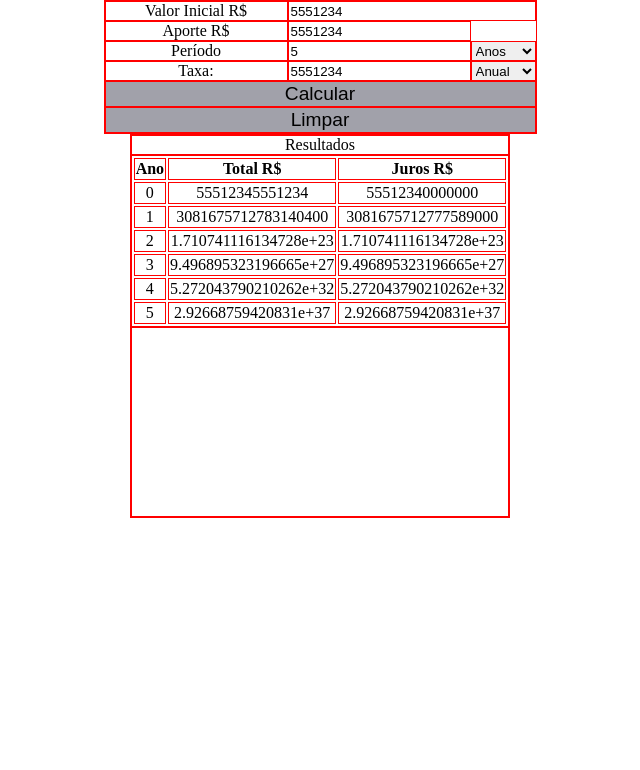
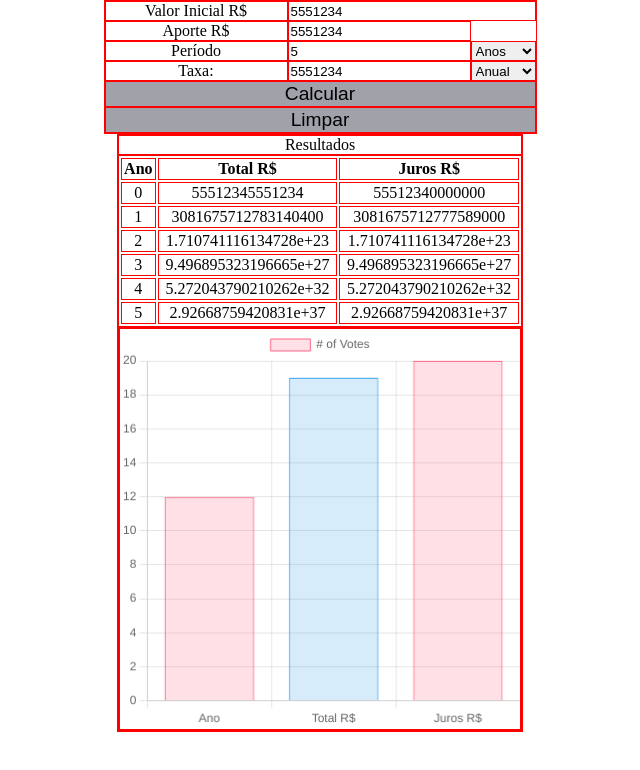
Before and after one commit to giovanniPepi/calculadoraJurosCompostos, a website built with webpack: page src/index.html in a window 1280 px wide. Both pictures are taken after typing "5551234", "5551234", "5", "5551234" into the empty fields and a click on the button "Calcular". Shown: the whole page, without its empty margins (320-960 px from the left). Built offline with nearby package versions, Linux system fonts and the light colour scheme.

Commit message:
Add fucntion to handle result creation, separate result creation in different functions

```diff
--- a/package.json
+++ b/package.json
@@ -36,6 +36,7 @@
   "dependencies": {
     "@mdi/font": "^6.6.96",
     "@mdi/js": "^6.6.96",
+    "chart.js": "^3.7.1",
     "svg-inline-loader": "^0.8.2",
     "svg-loader": "^0.0.2"
   }
--- a/src/getEventListeners.js
+++ b/src/getEventListeners.js
@@ -1,5 +1,4 @@
-import getCompoundInterest from "./getCompoundInterest";
-import getResultTable from "./getResultTable";
+import getResults from "./getResults";
 
 const getEventListeners = () => {
 
@@ -13,8 +12,7 @@ const getEventListeners = () => {
 
     //calls the result and calculator function;
     const calcBtn = document.querySelector('.calcBtn');
-    calcBtn.addEventListener('click', () =>
-    getResultTable(getCompoundInterest(inputPrincipal.value, inputTime.value, inputTaxa.value, selectionPeriod.value, selectionTempo.value, inputAporte.value)));
-}
+    calcBtn.addEventListener('click', () => getResults(inputPrincipal.value, inputTime.value, inputTaxa.value, selectionPeriod.value, selectionTempo.value, inputAporte.value));
+  }
 
 export default getEventListeners;
--- a/src/getResultChart.js
+++ b/src/getResultChart.js
@@ -1,37 +1,105 @@
-import { Chart } from "chart.js";
+// imports from chart.js
+import {
+  Chart,
+  ArcElement,
+  LineElement,
+  BarElement,
+  PointElement,
+  BarController,
+  BubbleController,
+  DoughnutController,
+  LineController,
+  PieController,
+  PolarAreaController,
+  RadarController,
+  ScatterController,
+  CategoryScale,
+  LinearScale,
+  LogarithmicScale,
+  RadialLinearScale,
+  TimeScale,
+  TimeSeriesScale,
+  Decimation,
+  Filler,
+  Legend,
+  Title,
+  Tooltip,
+  SubTitle
+} from 'chart.js';
 
-const getResultChart = () => {
+Chart.register(
+  ArcElement,
+  LineElement,
+  BarElement,
+  PointElement,
+  BarController,
+  BubbleController,
+  DoughnutController,
+  LineController,
+  PieController,
+  PolarAreaController,
+  RadarController,
+  ScatterController,
+  CategoryScale,
+  LinearScale,
+  LogarithmicScale,
+  RadialLinearScale,
+  TimeScale,
+  TimeSeriesScale,
+  Decimation,
+  Filler,
+  Legend,
+  Title,
+  Tooltip,
+  SubTitle
+);
+
+const getResultChart = (result1) => {
+
+  console.log(result1);
+  console.log(Object.keys(result1[0]));
+
+  const chartDiv = document.createElement('div')
+  chartDiv.setAttribute('class', 'chartDiv');
+
   const resultChart = document.createElement('canvas');
   resultChart.setAttribute('id', 'resultChart');
-
-  const labels = [
-    'January',
-    'February',
-    'March',
-    'April',
-    'May',
-    'June',
-  ];
-
-  const data = {
-    labels: labels,
-    datasets: [{
-      label: 'My First dataset',
-      backgroundColor: 'rgb(255, 99, 132)',
-      borderColor: 'rgb(255, 99, 132)',
-      data: [0, 10, 5, 2, 20, 30, 45],
-    }]
-  };
-
-  const config = {
-    type: 'line',
-    data: data,
-    options: {}
-  };
+  resultChart.setAttribute('width', 400);
+  resultChart.setAttribute('height', 400);
 
   //appends
   const resultContainer = document.querySelector('.resultContainer');
-  resultContainer.appendChild(resultChart);
+  chartDiv.appendChild(resultChart);
+  resultContainer.appendChild(chartDiv);
+
+  //chart generation
+  const ctx = resultChart;
+  const myChart = new Chart(ctx,{
+    type: 'bar',
+    data: {
+        labels: Object.keys(result1[0]),
+        datasets: [{
+            label: '# of Votes',
+            data: [12, 19, 20],
+            backgroundColor: [
+                'rgba(255, 99, 132, 0.2)',
+                'rgba(54, 162, 235, 0.2)',
+            ],
+            borderColor: [
+                'rgba(255, 99, 132, 1)',
+                'rgba(54, 162, 235, 1)',
+            ],
+            borderWidth: 1
+        }]
+    },
+    options: {
+        scales: {
+            y: {
+                beginAtZero: true
+            }
+        }
+    }
+  });
 };
 
 export default getResultChart;
--- a/src/getResultTable.js
+++ b/src/getResultTable.js
@@ -44,14 +44,6 @@ const getResultTable = (resultArray) => {
   //appends
   const resultContainer = document.querySelector('.resultContainer');
   resultContainer.appendChild(table);
-
-  getResultChart();
-
-  const myChart = new Chart(
-    document.getElementById('myChart'),
-    config
-  );
-
 }
 
 export default getResultTable;
--- /dev/null
+++ b/src/getResults.js
@@ -0,0 +1,11 @@
+import getCompoundInterest from "./getCompoundInterest";
+import getResultTable from "./getResultTable";
+import getResultChart from "./getResultChart";
+
+const getResults = (p, t, r, periodicidade, taxaPeriodo, aporte) => {
+  const result1 = getCompoundInterest(p, t, r, periodicidade, taxaPeriodo, aporte);
+  getResultTable(result1);
+  getResultChart(result1);
+}
+
+export default getResults;
--- a/src/index.html
+++ b/src/index.html
@@ -4,7 +4,6 @@
   <meta charset="UTF-8">
   <meta http-equiv="X-UA-Compatible" content="IE=edge">
   <meta name="viewport" content="width=device-width, initial-scale=1.0">
-  <script src="https://cdn.jsdelivr.net/npm/chart.js"></script>
   <title>Calculadora de Juros Compostos</title>
 </head>
 <body>
```
Also changed, not shown: 1 other file.
